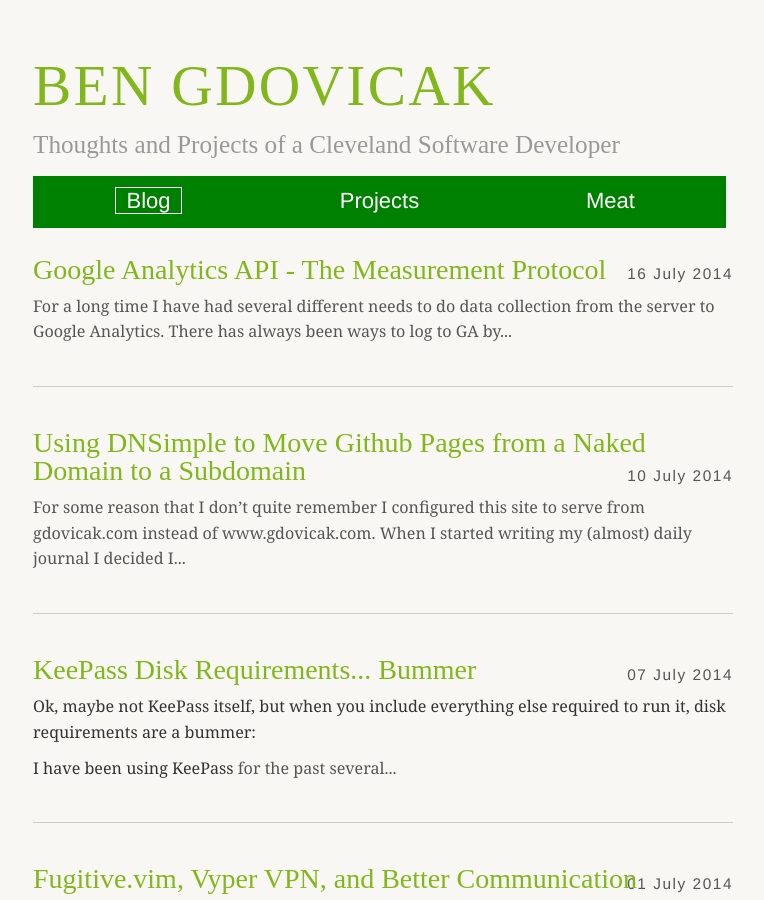
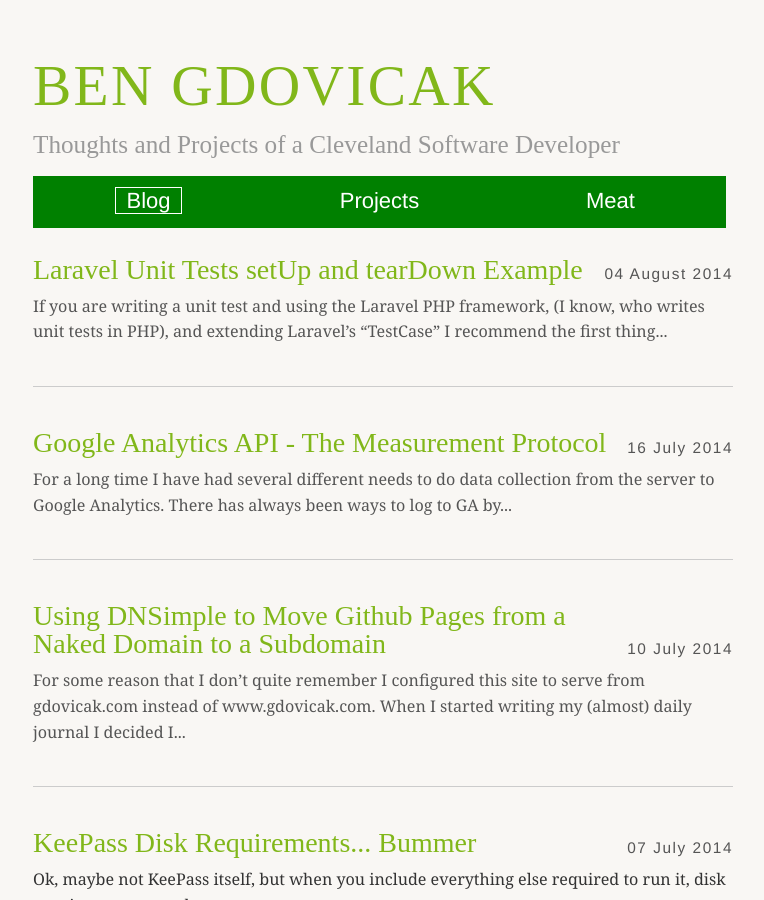
Before and after one commit to gdovicak/gdovicak.github.io, a Jekyll site: the page built from index.html, in a window 1280 px wide and 900 px high. Shown: the whole window, without its empty margins (257-1021 px from the left). Built offline with Jekyll 4.4.1, drawn with Linux system fonts in a browser that asks for light colours; some web fonts are replaced; Markdown is read by kramdown in place of the engine named in the settings; the list of posts is cut into pages by our own code; some of the changed text lies outside the part shown.

Commit message:
Added a width to the h3 on the index page so the post title doesn't run into the date. Moved Laravel post to _posts

```diff
--- a/_drafts/Laravel-Setup-and-Teardown.markdown
+++ b/_posts/2014-08-04-Laravel-Setup-and-Teardown.markdown
@@ -1,11 +1,11 @@
 ---
 layout: journal_page
 title:  "Laravel Unit Tests setUp and tearDown Example"
-date:   2014-07-24 22:00:00
+date:   2014-08-04 22:00:00
 categories: Journal Laravel Testing
 ---
 
-If you are writing a unit test and using the Laravel PHP framework, (I know, who writes unit tests in PHP apps), and extending Laravel's "TestCase" I recommend the first thing that you do when writing a new test class is write the following setUp and tearDown methods.
+If you are writing a unit test and using the Laravel PHP framework, (I know, who writes unit tests in PHP), and extending Laravel's "TestCase" I recommend the first thing that you do when writing a new test class is write the following setUp and tearDown methods.
 
 {% highlight ruby %}
 class FakeTest extends TestCase{
--- a/index.html
+++ b/index.html
@@ -22,7 +22,7 @@
             {% if post.categories[0] != 'smoker' %}
     		  <li>
     		    <a href="{{ post.url }}">
-    		        <h3>{{ post.title }}</h3>
+    		        <h3 style="width:85%">{{ post.title }}</h3>
                 <time>{{ post.date | date: "%d %B %Y" }}</time>
                 <div>{{ post.content |truncatehtml | truncatewords: 30 }}</div>
     		    </a>
```
